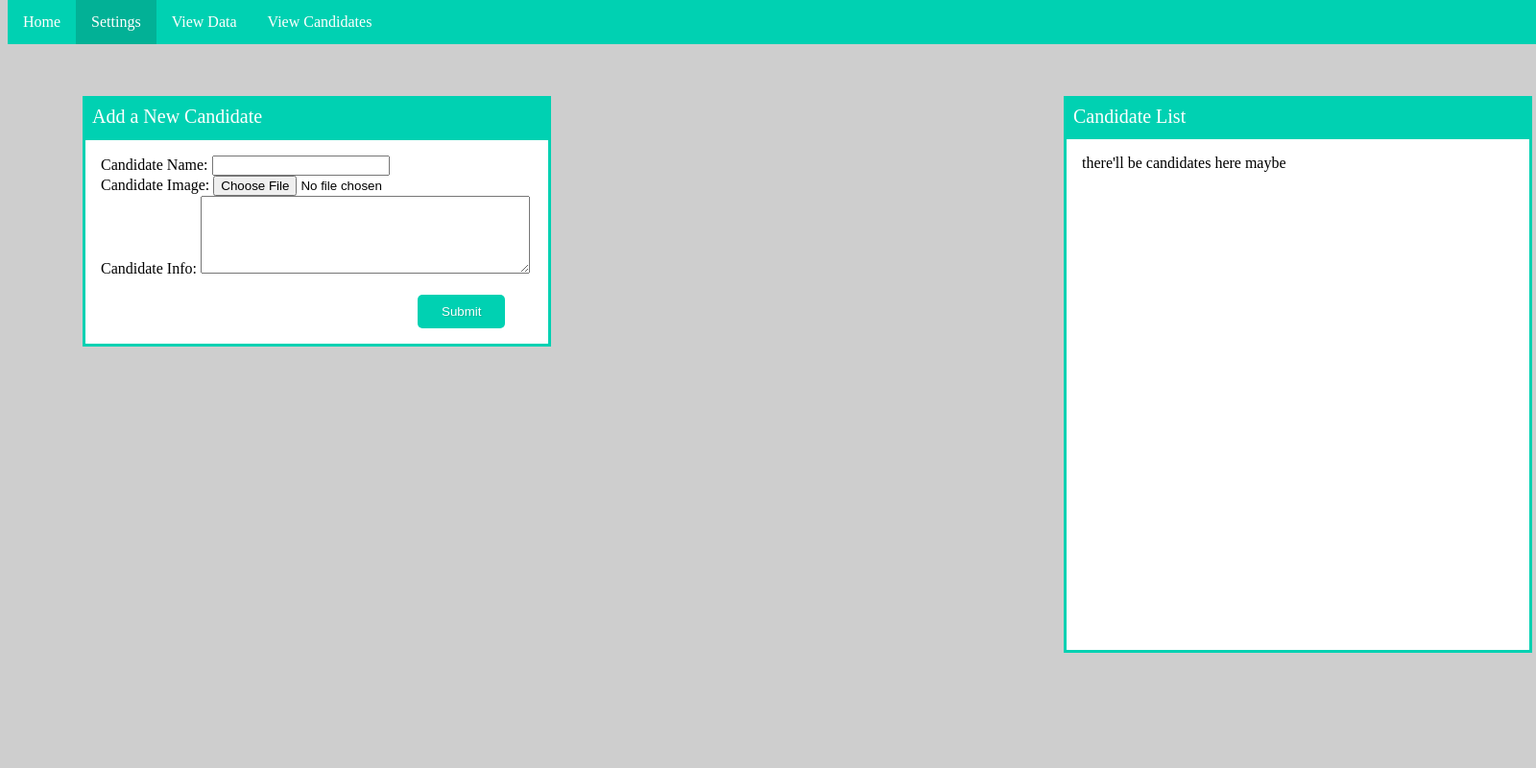
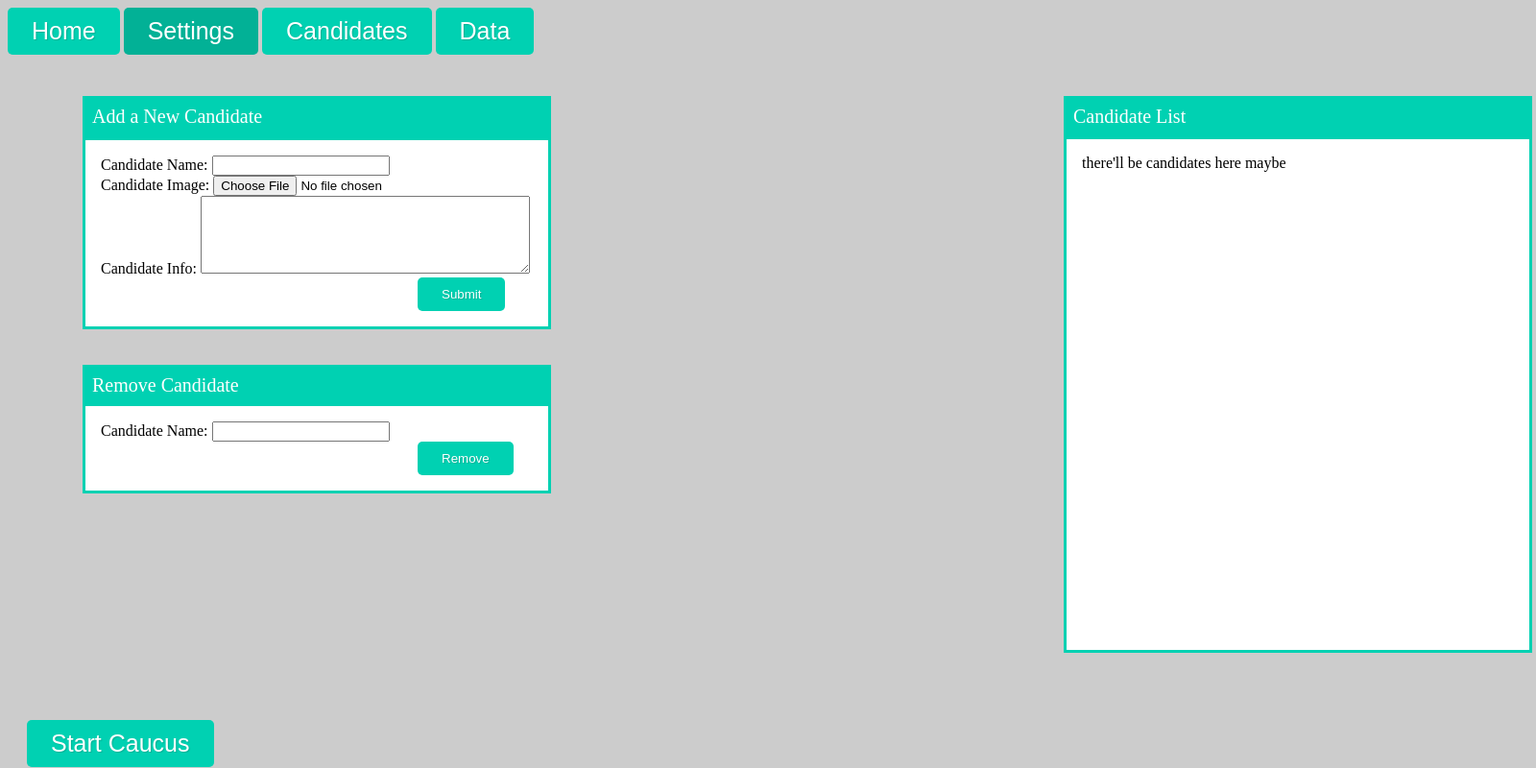
Before and after one commit to DavidCastillo2/ncfCaucusApp, a Flask app: page /addie in a window 1600 px wide. Shown: the whole page at 96% size. Run offline with Flask 2, Linux system fonts and the light colour scheme.

Commit message:
forgot to update with a remove candidate box

```diff
--- a/templates/addie.html
+++ b/templates/addie.html
@@ -1,67 +1,73 @@
 <!DOCTYPE html>
 <html lang='en'>
 <head>
-    <title>Candidate Settings</title>
+  <title>Settings</title>
 
 
 	<style>
-        body {
-            background-color: #CECECE;
+	body {background-color: #CCC;}
+
+	h1   {color: black; font-size: 75px; text-align: center;}
+
+	p {padding: 10px;}
+
+	ul {list-style-type: none; margin: 0; padding: 0; overflow: hidden; background-color: #00D1B2; position: fixed; top: 0; width: 100%;}
+
+	li {float: left;}
+
+	li a {display: block; color: white; text-align: center; padding: 14px 16px; text-decoration: none;}
+
+	li a:hover:not(.active) {background-color: #02B196; color: white;}
+
+	.active {background-color: #02B196; color: white}
+
+	.button {
+		background-color:#00D1B2;
+		border-radius:5px;
+		border:none;
+		padding:10px 25px;
+		color:#FFF;
+		text-shadow:1px 1px 1px #02B196;
+		font-size:25px;
+	}
+	.button:hover:not(.activebutton) {
+		background-color:#02B196
+	}
+	.activebutton {
+		background-color: #02B196;
+		border-radius:5px;
+		border:none;
+		padding:10px 25px;
+		color:#FFF;
+		text-shadow:1px 1px 1px #02B196;
+		font-size:25px;
 	}
 
-        h1 {
-            color: black;
-            font-size: 75px;
-            text-align: center;
+	.buttonStart {
+		background-color:#00D1B2;
+		border-radius:5px;
+		border:none;
+		padding:10px 25px;
+		color:#FFF;
+		text-shadow:1px 1px 1px #02B196;
+		font-size:25px;
+		position: absolute;
+		top: 750px;
+
 	}
-
-        p {
-            padding: 10px;
-        }
-
-        ul {
-            list-style-type: none;
-            margin: 0;
-            padding: 0;
-            overflow: hidden;
-            background-color: #00D1B2;
-            position: fixed;
-            top: 0;
-            width: 100%;
-        }
-
-        li {
-            float: left;
-        }
-
-
-        li a {
-            display: block;
-            color: white;
-            text-align: center;
-            padding: 14px 16px;
-            text-decoration: none;
-        }
-
-        li a:hover:not(.active) {
-            background-color: #02B196;
-            color: white;
-        }
-
-        .active {
-            background-color: #02B196;
-            color: white
+	.buttonStart:hover:not(.activebutton) {
+		background-color:#02B196
 	}
 
 	form {
 		margin-left: 8px;
-		margin-top: 30px;
 		padding: 1em 1em;
 		border: 3px solid #00D1B2;
 		background:#fff;
 		width: 450px;
-		position: relative;
-		left: 50px;
+		position: absolute;
+		top: 143px;
+		left: 78px;
 		}
 
 	.addnew {
@@ -70,28 +76,23 @@
 		width: 468px;
 		margin-left: 8px;
 		font-size: 20px;
-		position: relative;
-		left: 50px;
-		top: 30px;
+		position: absolute;
+		top: 80px;
+		left: 78px;
 	}
 
-        input[type="text.largeForm"] {
-            padding: 20px 10px;
-            line-height: 28px;
-        }
+	input[type="text.largeForm"] { padding: 20px 10px; line-height: 28px; }
 
 	input[type="submit"] {
-            background-color: #00D1B2;
-            border-radius: 5px;
-            border: none;
-            padding: 10px 25px;
-            color: #FFF;
-            text-shadow: 1px 1px 1px #02B196;
-            margin-left: 330px;
+		background-color:#00D1B2;
+		border-radius:5px;
+		border:none;
+		padding:10px 25px;
+		color:#FFF;
+		text-shadow:1px 1px 1px #02B196;
 	}
-
 	input[type="submit"]:hover {
-                background-color: #02B196
+		background-color:#02B196
 	}
 
 	.view {
@@ -117,16 +118,26 @@
 		left: 1100px;
 	}
 
+	.remove {
+		background: #00D1B2;
+		color: white;
+		width: 468px;
+		margin-left: 8px;
+		font-size: 20px;
+		position: absolute;
+		top: 360px;
+		left: 78px;
+	}
+
+
 	</style>
 </head>
 <body>
 
-    <ul>
-      <li><a href="/">Home</a></li>
-      <li><a class="active" href="#">Settings</a></li>
-      <li><a href="/Data">View Data</a></li>
-      <li><a href="/Candidates">View Candidates</a></li>
-    </ul>
+<button type="button" class="button" onclick="window.location.href = '/';">Home</button>
+<button type="button" class="activebutton" onclick="window.location.href = '#';">Settings</button>
+<button type="button" class="button" onclick="window.location.href = '/Candidates';">Candidates</button>
+<button type="button" class="button" onclick="window.location.href = '/Data';">Data</button>
 
 <div style="padding:20px;margin-top:30px;">
 
@@ -137,22 +148,27 @@
   <input type="text" id="cName" name="cName">
   <br>
   <label for="cImage">Candidate Image: </label>
-            <input type="file" name="cImage" accept="image/gif, image/jpeg, image/png" id="cImage">
+  <input type="file" name="filename" accept="image/gif, image/jpeg, image/png" id="cImage">
   <br>
   <label for="cInfo">Candidate Info: </label>
   <textarea name="cInfo" id="cInfo" cols="40" rows="5"></textarea>
-            <br><br>
-
-            <input type="submit" value="Submit">
+  <br>
+  <input type="submit" value="Submit" style="margin-left:330px;">
 </form>
 
+
 <p class ="view">Candidate List</p>
-
 <p class ="viewbox">there'll be candidates here maybe</p>
 
-        <p>
+<p class ="remove">Remove Candidate</p>
+<form action="#" style="position: absolute; top: 420px; left: 78px;">
+  <label for="cName">Candidate Name: </label>
+  <input type="text" id="cRemove" name="cRemove">
+  <input type="submit" value="Remove" style="margin-left:330px;">
+</form>
 
-        </p>
+
+<button type="button" class="buttonStart" onclick="alert('Starting Caucus...')">Start Caucus</button>
 
 
 </div>
```
Lines whose indentation alone changed are shown as unchanged.
